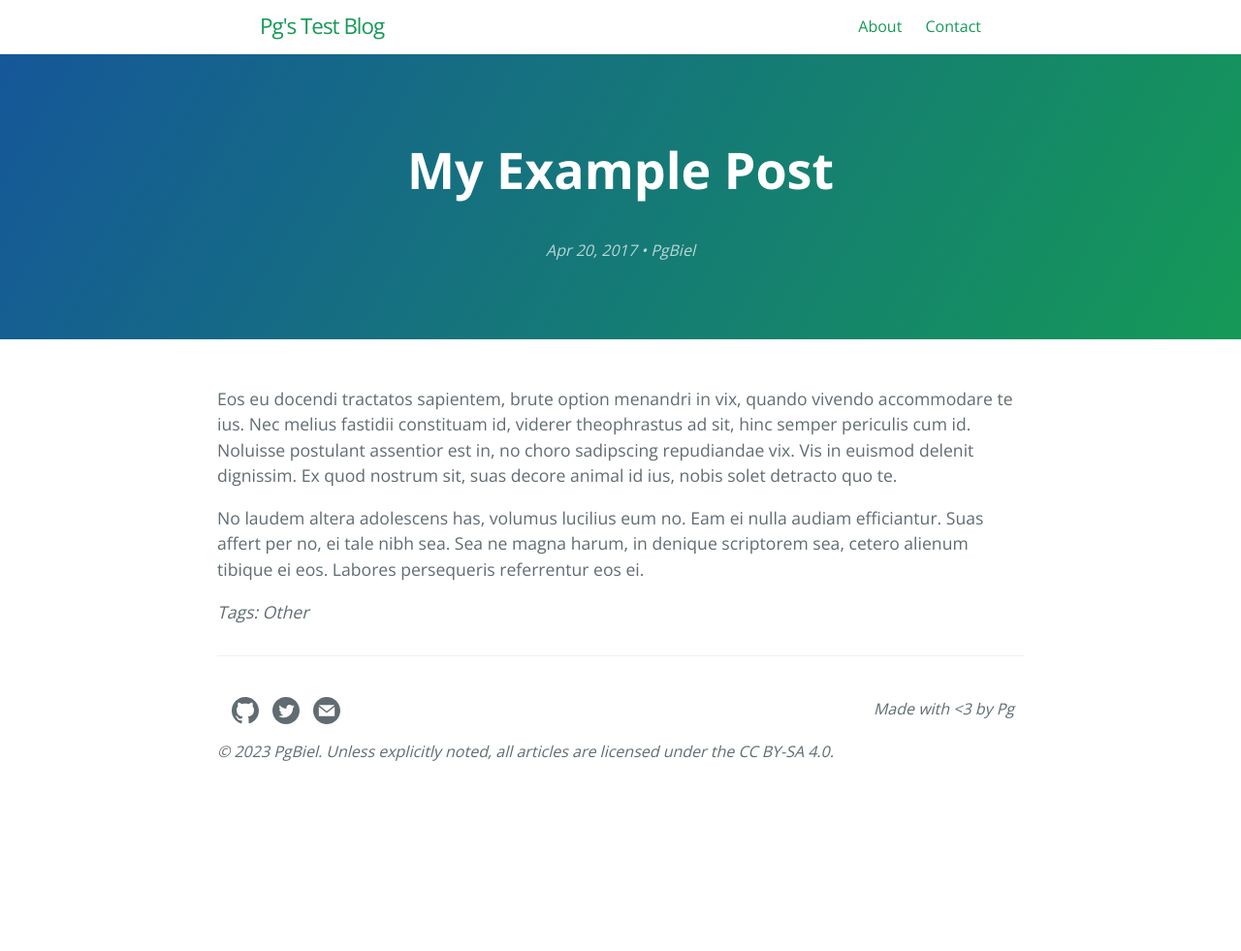
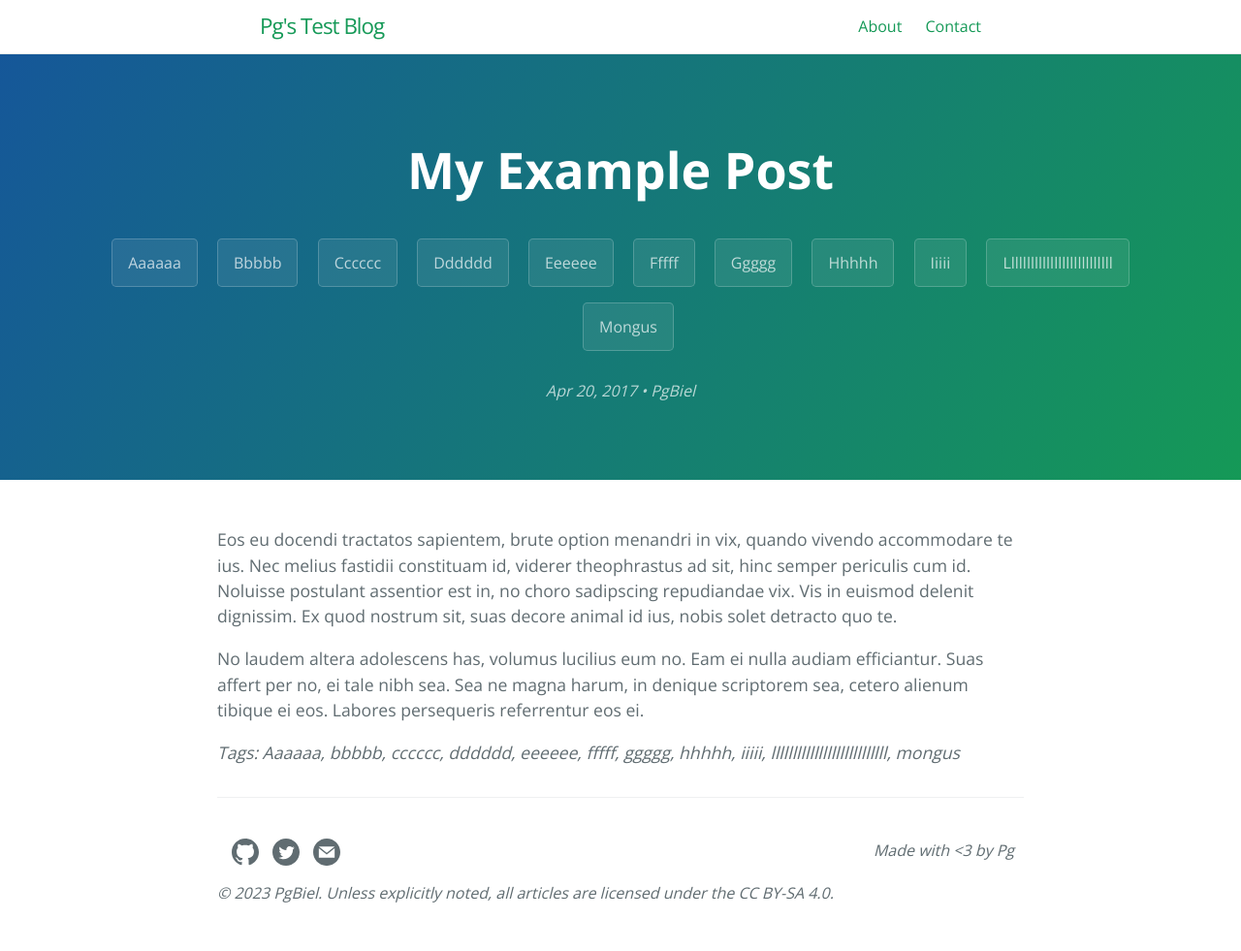
Before and after one commit to PgBiel/blog-test, a Jekyll site: the page built from _posts/2017-04-20-my-example-post.md, in a window 1280 px wide. Shown: the whole page at 97% size. Built offline with Jekyll 4.4.1, drawn with Linux system fonts in a browser that asks for light colours; before the commit the page ends 900 px from its top, so only the background shows below that.

```diff
--- a/_layouts/default.html
+++ b/_layouts/default.html
@@ -74,6 +74,11 @@
             <a href="{{ site.github.zip_url }}" class="btn">Download .zip</a>
             <a href="{{ site.github.tar_url }}" class="btn">Download .tar.gz</a>
             {% endif %}
+            {% elsif page.layout == 'post' and page.tags %}
+                {% for tag in page.tags %}
+                    {% capture safetag %}{{ tag | url_encode }}{% endcapture %}
+                    <a href="{{ '/tags/' | append: safetag | absolute_url }}" class="btn">{{ tag | capitalize | escape }}</a>
+                {% endfor %}
             {% endif %}
             <!-- Post tagline -->
             {% if page.layout == 'post' %}
--- a/_layouts/post.html
+++ b/_layouts/post.html
@@ -20,7 +20,7 @@ layout: default
   </div>
 
   {% if page.tags %}
-    <div><i>Tags: {{ page.tags | join: ", " | capitalize }}</i></div>
+    <div><i>Tags: {{ page.tags | join: ", " | capitalize | escape }}</i></div>
   {% endif %}
 
   {% if site.disqus.shortname %}
--- a/_posts/2017-04-20-my-example-post.md
+++ b/_posts/2017-04-20-my-example-post.md
@@ -1,5 +1,6 @@
 ---
 layout: post
+tags: [aaaaaa, bbbbb, cccccc, dddddd, eeeeee, fffff, ggggg, hhhhh, iiiii, lllllllllllllllllllllllllll, mongus]
 ---
 
 Eos eu docendi tractatos sapientem, brute option menandri in vix, quando vivendo accommodare te ius. Nec melius fastidii constituam id, viderer theophrastus ad sit, hinc semper periculis cum id. Noluisse postulant assentior est in, no choro sadipscing repudiandae vix. Vis in euismod delenit dignissim. Ex quod nostrum sit, suas decore animal id ius, nobis solet detracto quo te.
```
Also changed, not shown: _posts/2017-04-20-super-long-article.md (+1 -0 lines).
